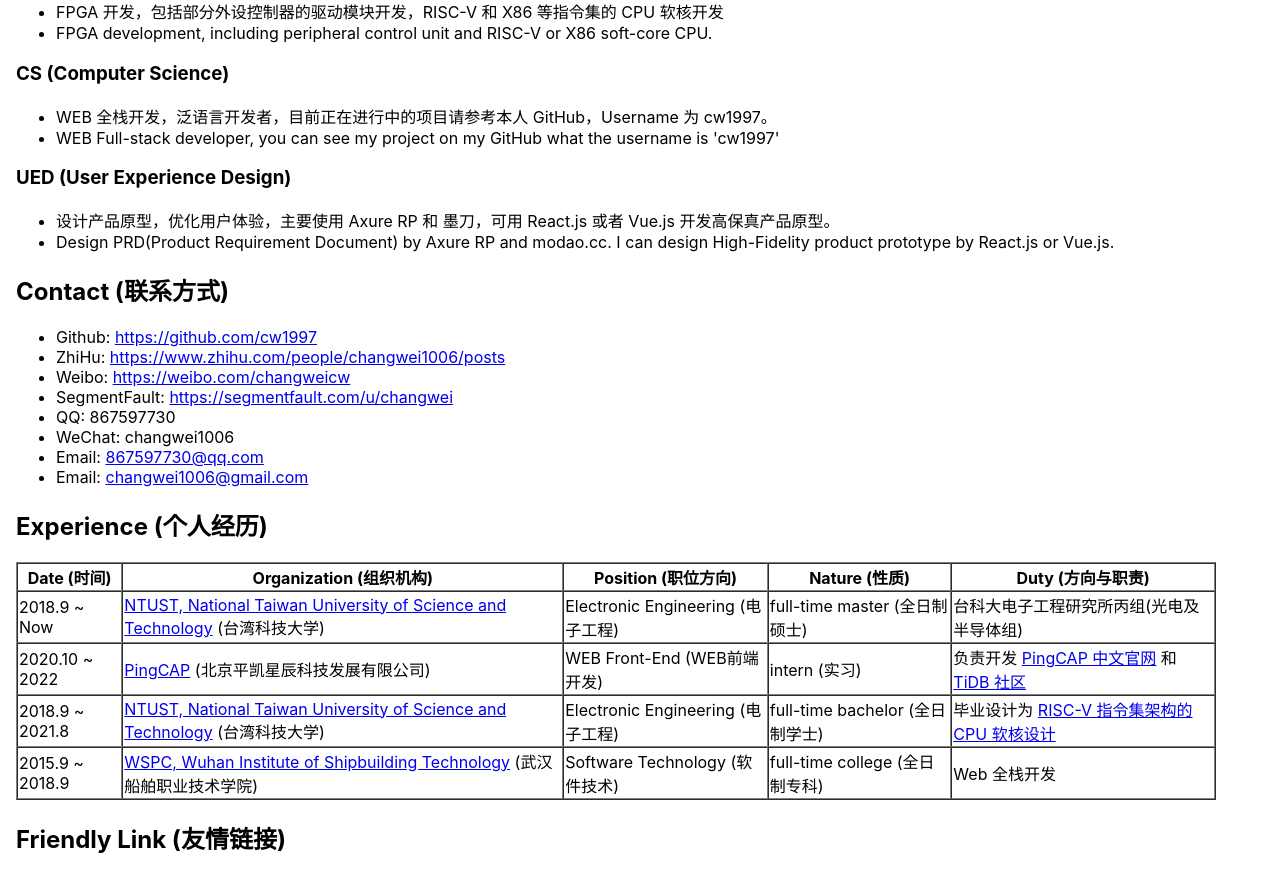
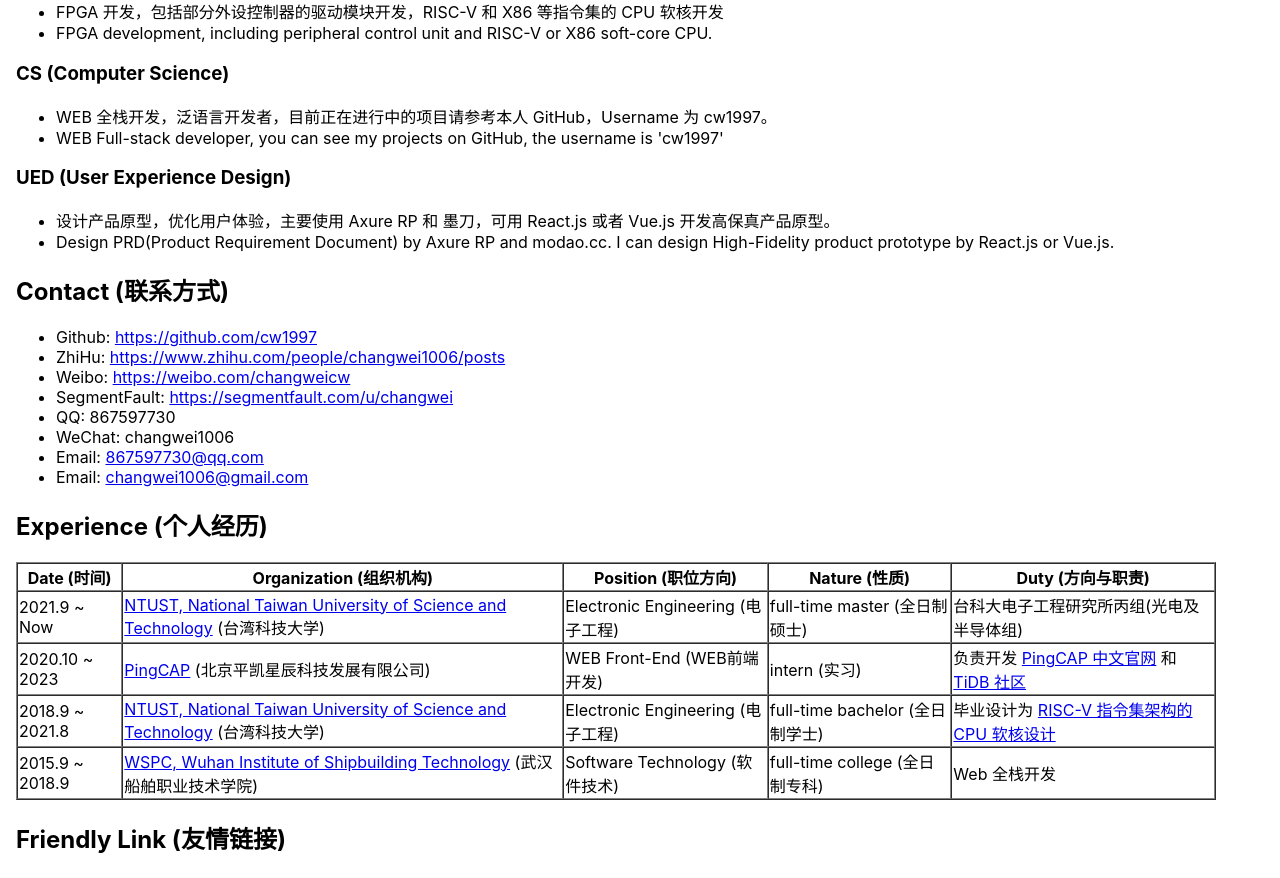
Before and after one commit to cw1997/changwei.me, a React app: page / in a window 1280 px wide. Shown: the part 507-1385 px from the top of the page. Built offline with nearby package versions, Linux system fonts and the light colour scheme.

Commit message:
update Home.tsx：fix experience date range
Signed-off-by: Chang Wei <changwei1006@gmail.com>

```diff
--- a/src/pages/Home/Home.tsx
+++ b/src/pages/Home/Home.tsx
@@ -57,7 +57,7 @@ export default function Home(props: IPropsHome) {
           <h3>CS (Computer Science)</h3>
           <ul>
             <li>WEB 全栈开发，泛语言开发者，目前正在进行中的项目请参考本人 GitHub，Username 为 cw1997。</li>
-            <li>WEB Full-stack developer, you can see my project on my GitHub what the username is 'cw1997'</li>
+            <li>WEB Full-stack developer, you can see my projects on GitHub, the username is 'cw1997'</li>
           </ul>
         </p>
 
@@ -95,11 +95,11 @@ export default function Home(props: IPropsHome) {
               <th>Date (时间)</th><th>Organization (组织机构)</th><th>Position (职位方向)</th><th>Nature (性质)</th><th>Duty (方向与职责)</th>
             </tr>
             <tr>
-              <td>2018.9 ~ Now</td><td><a href="https://www.ntust.edu.tw/">NTUST, National Taiwan University of Science and Technology</a> (台湾科技大学)</td><td>Electronic Engineering (电子工程)</td><td>full-time master (全日制硕士)</td>
+              <td>2021.9 ~ Now</td><td><a href="https://www.ntust.edu.tw/">NTUST, National Taiwan University of Science and Technology</a> (台湾科技大学)</td><td>Electronic Engineering (电子工程)</td><td>full-time master (全日制硕士)</td>
               <td>台科大电子工程研究所丙组(光电及半导体组)</td>
             </tr>
             <tr>
-              <td>2020.10 ~ 2022</td><td><a href="https://pingcap.com">PingCAP</a> (北京平凯星辰科技发展有限公司)</td><td>WEB Front-End (WEB前端开发)</td><td>intern (实习)</td>
+              <td>2020.10 ~ 2023</td><td><a href="https://pingcap.com">PingCAP</a> (北京平凯星辰科技发展有限公司)</td><td>WEB Front-End (WEB前端开发)</td><td>intern (实习)</td>
               <td>负责开发 <a href="https://pingcap.com/zh">PingCAP 中文官网</a> 和 <a href="https://tidb.io">TiDB 社区</a></td>
             </tr>
             <tr>
```
